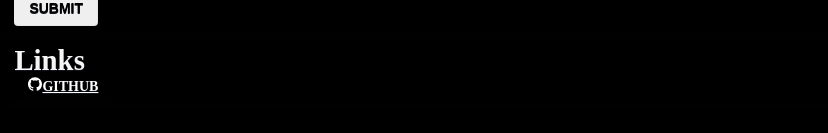
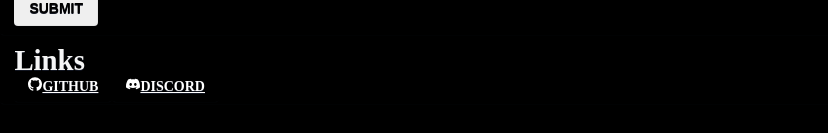
Before and after one commit to itsmeleow/me, a Next.js app: page /talk in a window 1280 px wide. Shown: the part 285-418 px from the top of the page, without its empty margins (0-828 px from the left). Built offline with nearby package versions, Linux system fonts and the light colour scheme.

Commit message:
add discord

```diff
--- a/src/pages/_app.tsx
+++ b/src/pages/_app.tsx
@@ -6,7 +6,7 @@ import NProgress from 'nprogress';
 import {Squash as Hamburger} from 'hamburger-react';
 import {AnimatePresence, motion} from 'framer-motion';
 import {Toaster} from 'react-hot-toast';
-import { Analytics } from '@vercel/analytics/react';
+import {Analytics} from '@vercel/analytics/react';
 
 import 'tailwindcss/tailwind.css';
 import '../styles/globals.css';
--- a/src/pages/_document.tsx
+++ b/src/pages/_document.tsx
@@ -11,10 +11,7 @@ export default class LDocument extends Document {
 						type="image/png"
 						href="https://avatars.githubusercontent.com/u/68571519?v=4"
 					/>
-                    <meta
-						name="description"
-						content="my personal website"
-					/>
+					<meta name="description" content="my personal website" />
 					<link rel="preconnect" href="https://fonts.googleapis.com" />
 					<link rel="preconnect" href="https://fonts.gstatic.com" />
 					<link
--- a/src/pages/index.tsx
+++ b/src/pages/index.tsx
@@ -31,9 +31,9 @@ export default function Home() {
 					</h1>
 					<p className="text-white/50">
 						Thanks for checking out my page. I&apos;m a{' '}
-						<span suppressHydrationWarning>~{age.toPrecision(7)}</span> year old software engineer from
-						the United States. I&apos;m currently interested in full stack web
-						development. Get in touch with me at{' '}
+						<span suppressHydrationWarning>~{age.toPrecision(7)}</span> year old
+						software engineer from the United States. I&apos;m currently
+						interested in full stack web development. Get in touch with me at{' '}
 						<Link href="/talk">
 							<a className="font-bold hover:opacity-70">~/talk !</a>
 						</Link>
--- a/src/pages/talk.tsx
+++ b/src/pages/talk.tsx
@@ -1,7 +1,8 @@
 import {useRouter} from 'next/router';
+import Link from 'next/link';
 import toast from 'react-hot-toast';
 import Layout from '../components/Layout';
-import {SiGithub} from 'react-icons/si';
+import {SiGithub, SiDiscord} from 'react-icons/si';
 
 export default function Talk() {
 	const router = useRouter();
@@ -26,8 +27,10 @@ export default function Talk() {
 							onSubmit={async event => {
 								event.preventDefault();
 
-								const values = JSON.stringify(Object.fromEntries(
-									new FormData(event.target as HTMLFormElement).entries()),
+								const values = JSON.stringify(
+									Object.fromEntries(
+										new FormData(event.target as HTMLFormElement).entries(),
+									),
 								);
 								const options = {
 									method: 'POST',
@@ -99,16 +102,31 @@ export default function Talk() {
 
 					<div className="card space-y-2">
 						<h1 className="text-xl font-semibold">Links</h1>
-						<div>
-							<a
-								className="btn relative inline-flex space-x-2 items-center justify-center no-underline bg-white/5 hover:bg-white/10"
+						<div className="flex-row space-x-2">
+							<Link
+								href="https://github.com/itsmeleow"
 								target="_blank"
 								rel="noreferrer"
-								href="https://github.com/itsmeleow"
 							>
-								<span>{SiGithub({className: 'h-6 w-6'})}</span>
-								<span>Github</span>
-							</a>
+								<a
+									className="btn relative inline-flex space-x-2 items-center justify-center no-underline bg-white/5 hover:bg-white/10"
+									target="_blank"
+									rel="noopener noreferrer"
+								>
+									<span>{SiGithub({className: 'h-6 w-6'})}</span>
+									<span>Github</span>
+								</a>
+							</Link>
+							<Link href="https://discord.com/users/574773140392116228">
+								<a
+									className="btn relative inline-flex space-x-2 items-center justify-center no-underline bg-white/5 hover:bg-white/10"
+									target="_blank"
+									rel="noopener noreferrer"
+								>
+									<span>{SiDiscord({className: 'h-6 w-6'})}</span>
+									<span>Discord</span>
+								</a>
+							</Link>
 						</div>
 					</div>
 				</div>
--- a/tailwind.config.js
+++ b/tailwind.config.js
@@ -1,9 +1,7 @@
 const defaults = require('tailwindcss/defaultTheme');
 
 module.exports = {
-	content: [
-		'./src/**/*.{js,jsx,ts,tsx}',
-	],
+	content: ['./src/**/*.{js,jsx,ts,tsx}'],
 	theme: {
 		fontFamily: {
 			mono: ['"JetBrains Mono"', ...defaults.fontFamily.mono],
```
Also changed, not shown: public/fonts/general-sans/README.md.
